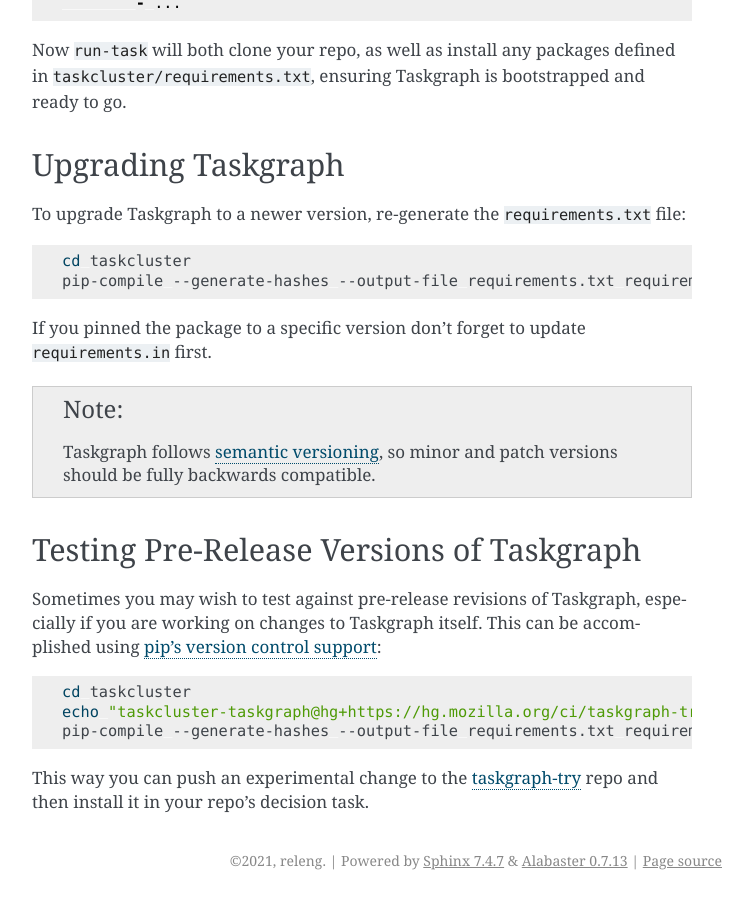
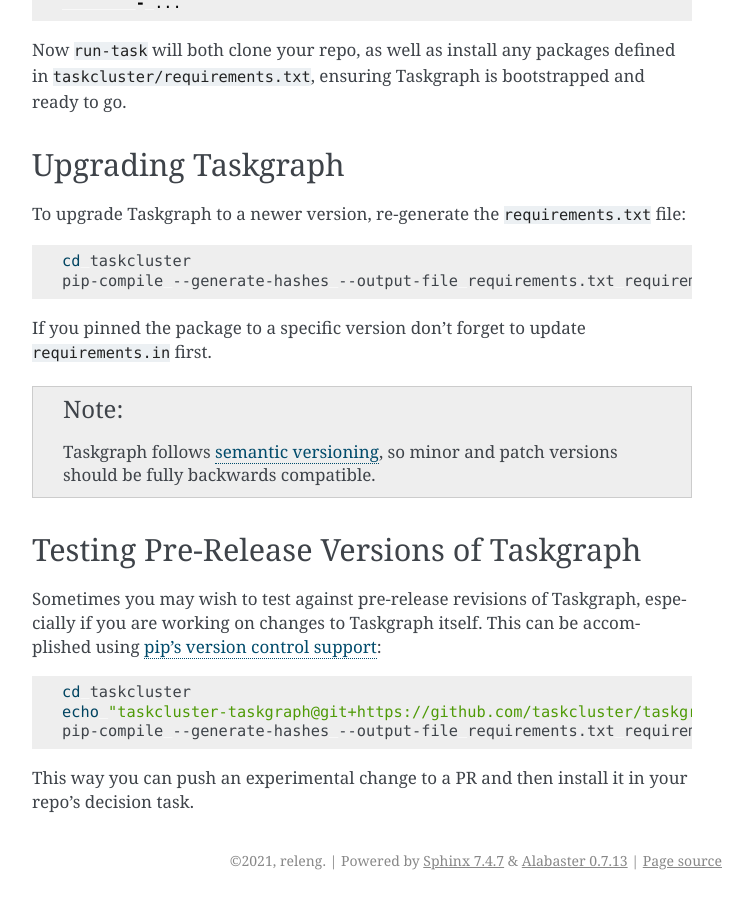
Before and after one commit to taskcluster/taskgraph, a Sphinx documentation site: the page built from docs/howto/bootstrap-taskgraph.rst, in a window 1280 px wide and 900 px high, scrolled down 2052 px. Shown: the whole window, without its empty margins (388-1141 px from the left). Built offline with Sphinx 7.4.7, drawn with Linux system fonts in a browser that asks for light colours.

Commit message:
chore: update references to old repo URL
Jira: RELENG-892

```diff
--- a/README.rst
+++ b/README.rst
@@ -24,7 +24,7 @@ Alternatively, the repo can be cloned and installed directly:
 
 .. code-block::
 
-  hg clone https://hg.mozilla.org/ci/taskgraph
+  git clone https://github.com/taskcluster/taskgraph
   cd taskgraph
   python setup.py install
 
@@ -40,7 +40,7 @@ repository, activate a virtualenv and install dependencies:
 
 .. code-block::
 
-  hg clone https://hg.mozilla.org/ci/taskgraph
+  git clone https://github.com/taskcluster/taskgraph
   cd taskgraph
   python -m venv taskgraph && source taskgraph/bin/activate
   pip install -r requirements/dev.txt
--- a/docs/howto/bootstrap-taskgraph.rst
+++ b/docs/howto/bootstrap-taskgraph.rst
@@ -108,7 +108,7 @@ defined in ``taskcluster/requirements.txt``, ensuring Taskgraph is bootstrapped
 and ready to go.
 
 .. _decision docker images: https://hub.docker.com/repository/docker/mozillareleases/taskgraph
-.. _run-task: https://hg.mozilla.org/ci/taskgraph/
+.. _run-task: https://github.com/taskcluster/taskgraph/blob/main/src/taskgraph/run-task/run-task
 
 Upgrading Taskgraph
 -------------------
@@ -141,11 +141,10 @@ accomplished using `pip's version control support`_:
 .. code-block:: shell
 
    cd taskcluster
-   echo "taskcluster-taskgraph@hg+https://hg.mozilla.org/ci/taskgraph-try@ae7697ec7905216c7245bafb8a9475355ea00a76" > requirements.in
+   echo "taskcluster-taskgraph@git+https://github.com/taskcluster/taskgraph@refs/pull/123/head" > requirements.in
    pip-compile --generate-hashes --output-file requirements.txt requirements.in
 
-This way you can push an experimental change to the `taskgraph-try`_ repo and
-then install it in your repo's decision task.
+This way you can push an experimental change to a PR and then install it in
+your repo's decision task.
 
 .. _pip's version control support: https://pip.pypa.io/en/stable/topics/vcs-support/
-.. _taskgraph-try: https://hg.mozilla.org/ci/taskgraph-try/
--- a/docs/index.rst
+++ b/docs/index.rst
@@ -33,7 +33,7 @@ need to test against a specific revision:
 
 .. code-block::
 
-   hg clone https://hg.mozilla.org/ci/taskgraph
+   git clone https://github.com/taskcluster/taskgraph
    cd taskgraph
    python setup.py develop
 
--- a/docs/tutorials/connecting-taskcluster.rst
+++ b/docs/tutorials/connecting-taskcluster.rst
@@ -382,7 +382,6 @@ which to build.
 .. _JSON-e reference: https://json-e.js.org/language.html
 .. _playground: https://json-e.js.org/playground.html
 .. _let: https://json-e.js.org/operators.html#let
-.. _latest revision of Taskgraph: https://hg.mozilla.org/ci/taskgraph
 .. _push: https://docs.github.com/developers/webhooks-and-events/webhooks/webhook-events-and-payloads#push
 .. _pull request: https://docs.github.com/developers/webhooks-and-events/webhooks/webhook-events-and-payloads#pull_request
 .. _release: https://docs.github.com/developers/webhooks-and-events/webhooks/webhook-events-and-payloads#release
@@ -395,4 +394,4 @@ which to build.
 __ docker-worker_
 .. _latest versions of the images: https://hub.docker.com/r/mozillareleases/taskgraph/tags
 .. _taskclusterProxy: https://docs.taskcluster.net/docs/reference/workers/docker-worker/features#feature-taskclusterproxy
-.. _run-task: https://hg.mozilla.org/ci/taskgraph/file/tip/src/taskgraph/run-task/run-task
+.. _run-task: https://github.com/taskcluster/taskgraph/file/tip/src/taskgraph/run-task/run-task
--- a/setup.py
+++ b/setup.py
@@ -7,7 +7,7 @@ setup(
     name="taskcluster-taskgraph",
     version="1.3.1",
     description="Build taskcluster taskgraphs",
-    url="https://hg.mozilla.org/ci/taskgraph",
+    url="https://github.com/taskcluster/taskgraph",
     packages=find_packages("src"),
     package_dir={"": "src"},
     install_requires=requirements,
```
Also changed, not shown: 1 other file.
